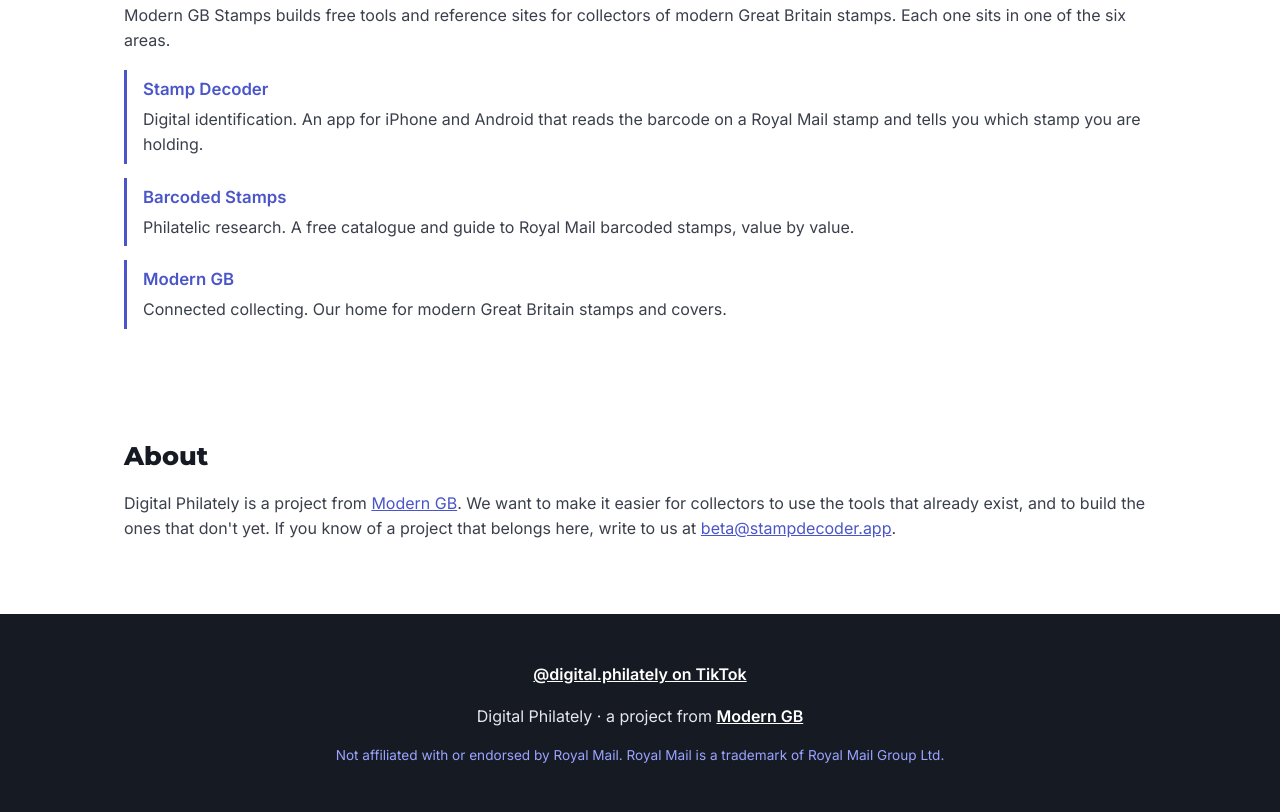
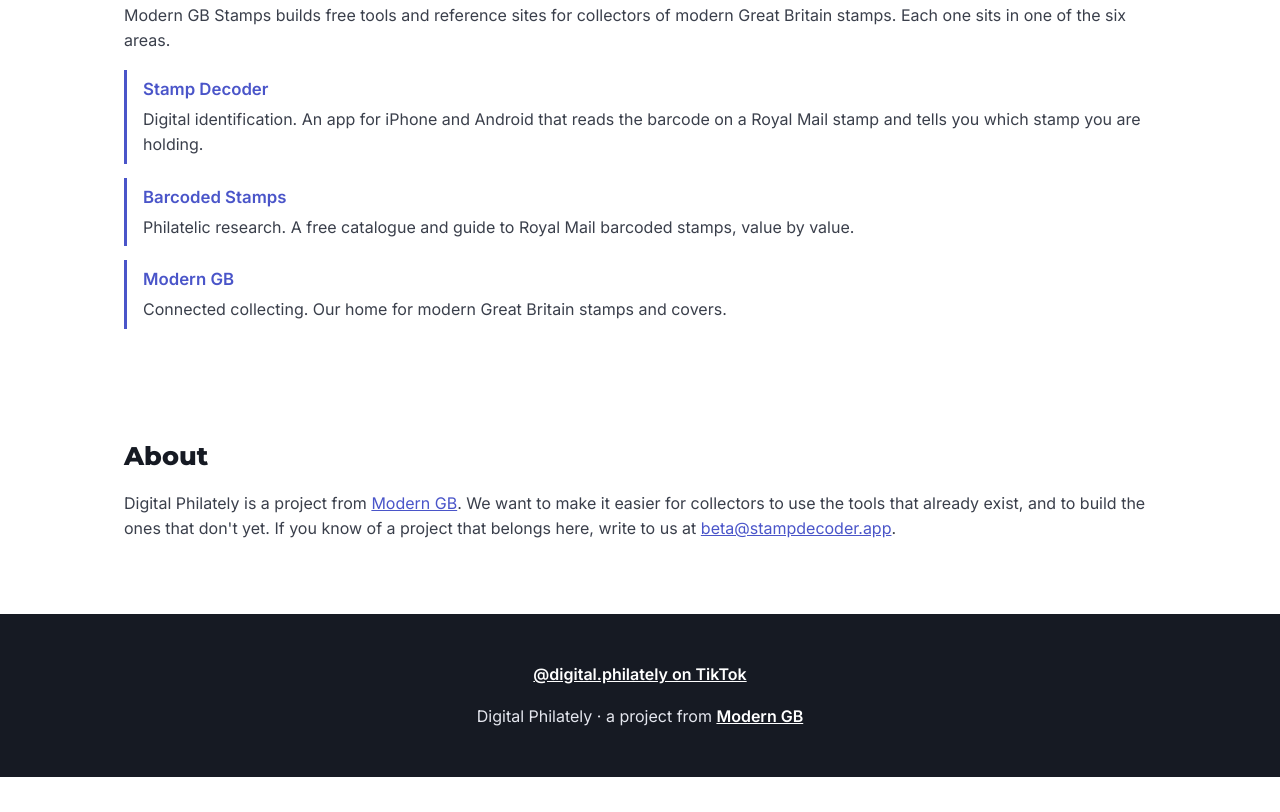
Before and after one commit to DigitalPhilately/digitalphilately-site, a plain HTML site: page index.html in a window 1280 px wide. Shown: the part 1826-2638 px from the top of the page. After the commit the page ends 2603 px from the top, so only its background shows below. Drawn offline with Linux system fonts and the light colour scheme.

Commit message:
Drop Royal Mail disclaimer from footer
Co-Authored-By: Claude Opus 5.5 <noreply@anthropic.com>
Claude-Session: https://claude.ai/code/session_01PpmVg7fRmZgN7YCP6irHfV

```diff
--- a/index.html
+++ b/index.html
@@ -89,7 +89,6 @@
 <footer class="site-footer">
 <p><a href="https://www.tiktok.com/@digital.philately">@digital.philately on TikTok</a></p>
 <p>Digital Philately · a project from <a href="https://moderngb.net/">Modern GB</a></p>
-<p class="small">Not affiliated with or endorsed by Royal Mail. Royal Mail is a trademark of Royal Mail Group Ltd.</p>
 </footer>
 </body>
 </html>
```
Also changed, not shown: template.html (+0 -1 lines).
